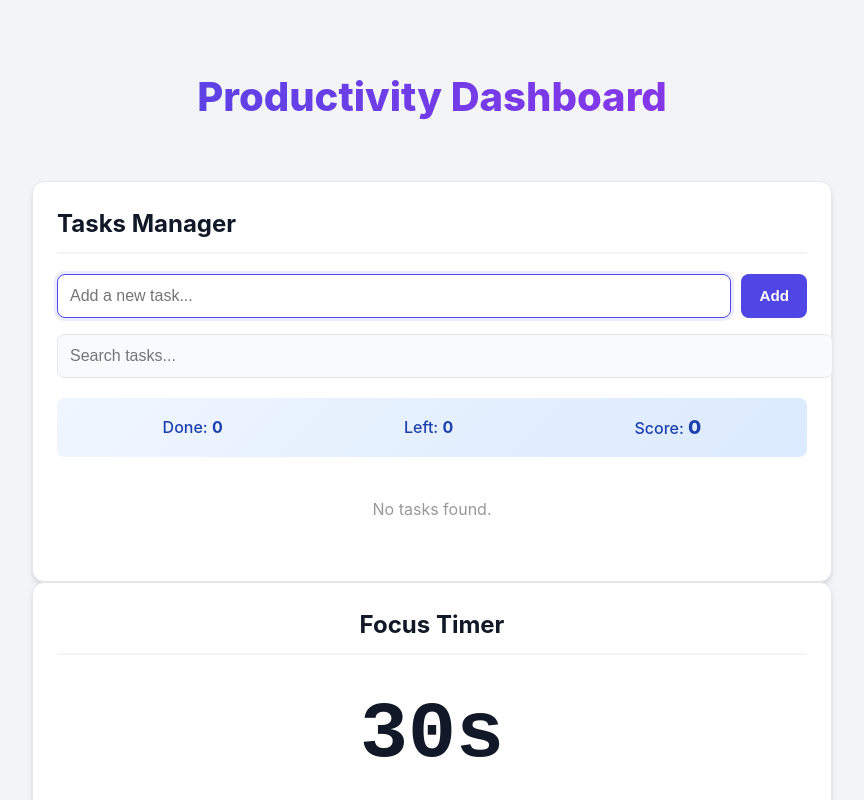
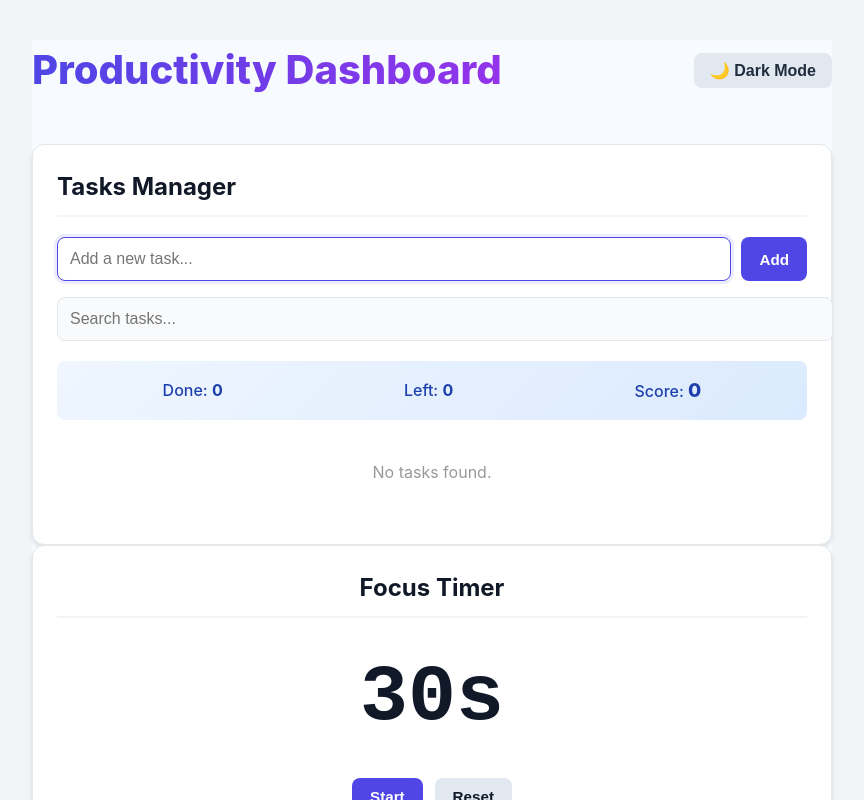
Before and after one commit to 0xSaksham/todo-list, a React app: page / in a window 1280 px wide. Shown: the top 800 px of the page, without its empty margins (208-1072 px from the left). Built offline with nearby package versions, Linux system fonts and the light colour scheme.

Commit message:
custom hooks and themes

```diff
--- a/src/App.tsx
+++ b/src/App.tsx
@@ -1,16 +1,51 @@
 import React from "react";
 import ProductivityDashboard from "./components/ProductivityDashboard";
+import { useTheme } from "./hooks/useTheme";
 // @ts-ignore: allow side-effect CSS import without type declarations
 import "./styles/app.css";
-import { TodoProvider } from "./providers/TodoContextProvider";
 
 const App: React.FC = () => {
+  const { theme, toggleTheme } = useTheme();
+
   return (
-    <div className="app-container">
-      <h1>Productivity Dashboard</h1>
-      <TodoProvider>
-        <ProductivityDashboard />
-      </TodoProvider>
+    <div
+      className="app-container"
+      style={{
+        backgroundColor: theme === "dark" ? "#1a202c" : "#f7fbff",
+        minHeight: "100vh",
+        transition: "background-color 0.3s ease",
+      }}
+    >
+      <header
+        style={{
+          display: "flex",
+          justifyContent: "space-between",
+          alignItems: "center",
+          marginBottom: "20px",
+        }}
+      >
+        <h1
+          style={{ color: theme === "dark" ? "#e2e8f0" : "#0f2540", margin: 0 }}
+        >
+          Productivity Dashboard
+        </h1>
+        <button
+          onClick={toggleTheme}
+          style={{
+            padding: "8px 16px",
+            fontSize: "1rem",
+            borderRadius: "8px",
+            border: "none",
+            backgroundColor: theme === "dark" ? "#4a5568" : "#e2e8f0",
+            color: theme === "dark" ? "#e2e8f0" : "#1f2d3d",
+            cursor: "pointer",
+            transition: "all 0.2s ease",
+          }}
+        >
+          {theme === "dark" ? "🌞 Light Mode" : "🌙 Dark Mode"}
+        </button>
+      </header>
+      <ProductivityDashboard />
     </div>
   );
 };
--- /dev/null
+++ b/src/contexts/AppContext.tsx
@@ -0,0 +1,43 @@
+import React, { createContext, useState, ReactNode } from "react";
+import { Todo } from "../types/Todo";
+
+// Define the shape of our global context
+interface AppContextType {
+  // User state
+  userName: string;
+  setUserName: (name: string) => void;
+
+  // Theme state
+  theme: "light" | "dark";
+  setTheme: (theme: "light" | "dark") => void;
+
+  // Todos state
+  todos: Todo[];
+  setTodos: React.Dispatch<React.SetStateAction<Todo[]>>;
+}
+
+// Create context with undefined default (will be provided by AppProvider)
+export const AppContext = createContext<AppContextType | undefined>(undefined);
+
+// Provider component that wraps the app
+export const AppProvider: React.FC<{ children: ReactNode }> = ({
+  children,
+}) => {
+  const [userName, setUserName] = useState<string>("Guest");
+  const [theme, setTheme] = useState<"light" | "dark">("light");
+  const [todos, setTodos] = useState<Todo[]>([
+    { id: 1, text: "Learn React Context", completed: false },
+    { id: 2, text: "Build Custom Hooks", completed: false },
+  ]);
+
+  const value: AppContextType = {
+    userName,
+    setUserName,
+    theme,
+    setTheme,
+    todos,
+    setTodos,
+  };
+
+  return <AppContext.Provider value={value}>{children}</AppContext.Provider>;
+};
--- /dev/null
+++ b/src/hooks/useTheme.ts
@@ -0,0 +1,23 @@
+import { useContext } from "react";
+import { AppContext } from "../contexts/AppContext";
+
+/**
+ * Custom hook to access and update theme
+ * @returns Object with current theme and toggleTheme function
+ */
+export const useTheme = () => {
+  const context = useContext(AppContext);
+
+  if (!context) {
+    throw new Error("useTheme must be used within an AppProvider");
+  }
+
+  const toggleTheme = () => {
+    context.setTheme(context.theme === "light" ? "dark" : "light");
+  };
+
+  return {
+    theme: context.theme,
+    toggleTheme,
+  };
+};
--- a/src/index.tsx
+++ b/src/index.tsx
@@ -1,6 +1,7 @@
 import React from "react";
 import { createRoot } from "react-dom/client";
 import App from "./App";
+import { AppProvider } from "./contexts/AppContext";
 
 // @ts-ignore: allow side-effect CSS import without type declarations
 import "./styles/app.css";
@@ -8,4 +9,8 @@ import "./styles/app.css";
 const container = document.getElementById("root")!;
 const root = createRoot(container);
 
-root.render(<App />);
+root.render(
+  <AppProvider>
+    <App />
+  </AppProvider>
+);
```
Also changed, not shown: src/components/Greeting.tsx (+12 -11 lines), src/components/TodoItem.tsx (+33 -3 lines), src/components/TodoList.tsx (+45 -7 lines), src/hooks/useTodos.ts (added, +65 -0 lines), src/hooks/useUser.ts (added, +23 -0 lines), 1 other file (tests, documents, lock files or other folders).
